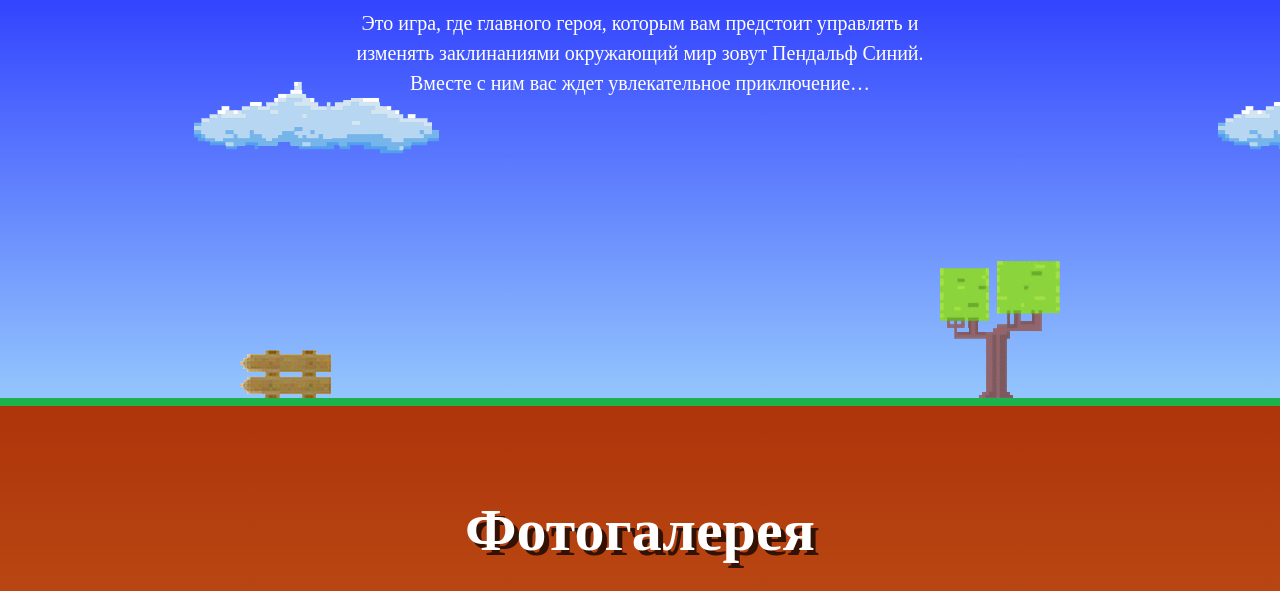
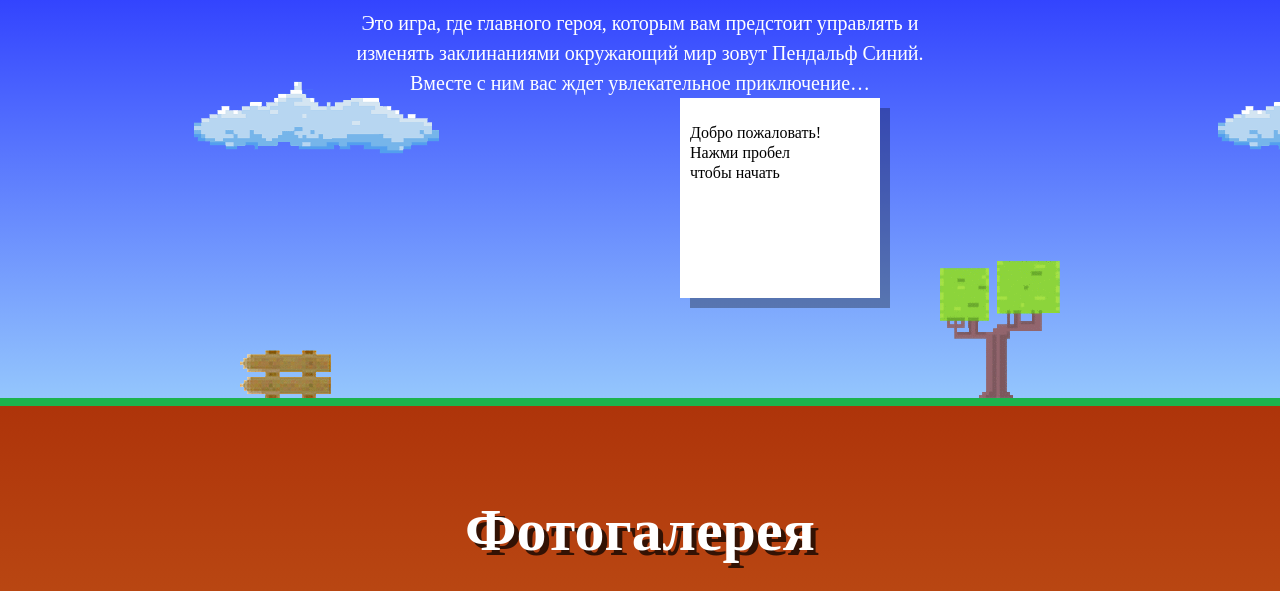
Before and after one commit to zcodeod/115242-code-and-magick, a website: page index.html in a window 1280 px wide. Shown: the part 209-800 px from the top of the page. Drawn offline with Linux system fonts and the light colour scheme; a web font is replaced by a local one.

Commit message:
2 задание

```diff
--- a/index.html
+++ b/index.html
@@ -26,7 +26,6 @@
     Это игра, где главного героя, которым вам предстоит управлять и изменять заклинаниями окружающий мир зовут Пендальф Синий.
     Вместе с ним вас ждет увлекательное приключение&hellip;
   </p>
-
   <div class="demo"></div>
 </header>
 
@@ -126,9 +125,11 @@
   </article>
 </template>
 
-<script src="js/check.js"></script>
+<!--<script src="js/check.js"></script>-->
 <script src="js/form.js"></script>
 <script src="js/reviews.js"></script>
+<script src="js/game.js"></script>
+<canvas id="canvas"></canvas>
 
 </body>
 </html>
--- a/js/game.js
+++ b/js/game.js
@@ -374,23 +374,44 @@
       }
     },
 
-    /**
+
+
+      /**
      * Отрисовка экрана паузы.
      */
     _drawPauseScreen: function() {
       switch (this.state.currentStatus) {
         case Verdict.WIN:
-          console.log('you have won!');
+          this._drawMessage(["Ты победил!"]);
           break;
         case Verdict.FAIL:
-          console.log('you have failed!');
+          this._drawMessage(["Ты проиграл!"]);
           break;
         case Verdict.PAUSE:
-          console.log('game is on pause!');
+          this._drawMessage(["Игра на паузе!"]);
           break;
         case Verdict.INTRO:
-          console.log('welcome to the game! Press Space to start');
+          this._drawMessage(["Добро пожаловать!", "Нажми пробел", "чтобы начать"]);
           break;
+      }
+    },
+
+    /**
+     * Отрисовка сообщения
+     */
+
+    _drawMessage: function(lines) {
+      this.ctx.fillStyle = "rgb(0, 0, 0, .3)";
+      this.ctx.fillRect(400, 10, 200, 200);
+
+      this.ctx.fillStyle = "#fff";
+      this.ctx.fillRect(390, 0, 200, 200);
+
+      this.ctx.fillStyle = "#000";
+      this.ctx.font = "16px PT Mono";
+
+      for(var i = 0; i < lines.length; i++) {
+        this.ctx.fillText(lines[i], 400, 40 + 20 * i);
       }
     },
 
```
